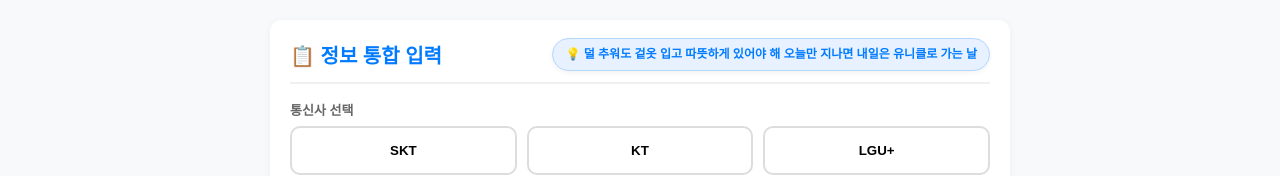
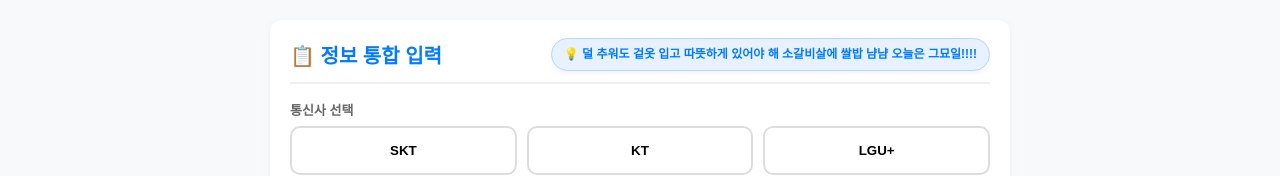
Before and after one commit to leejinwon012/kyung-leave-work, a plain HTML site: page index.html in a window 1280 px wide. Shown: the top 176 px of the page. Drawn offline with Linux system fonts and the light colour scheme.

Commit message:
fix: 한마디 업데이트

```diff
--- a/index.html
+++ b/index.html
@@ -86,7 +86,7 @@
 <body>
 
     <div class="card" style="max-width: 700px; margin-left: auto; margin-right: auto;">
-        <div class="today-message right-top">💡 덜 추워도 겉옷 입고 따뜻하게 있어야 해 오늘만 지나면 내일은 유니클로 가는 날 </div>
+        <div class="today-message right-top">💡 덜 추워도 겉옷 입고 따뜻하게 있어야 해 소갈비살에 쌀밥 냠냠 오늘은 그묘일!!!! </div>
         <h2>📋 정보 통합 입력</h2>
         <div class="input-grid">
             <div class="input-group" style="grid-column: span 2;">
```
